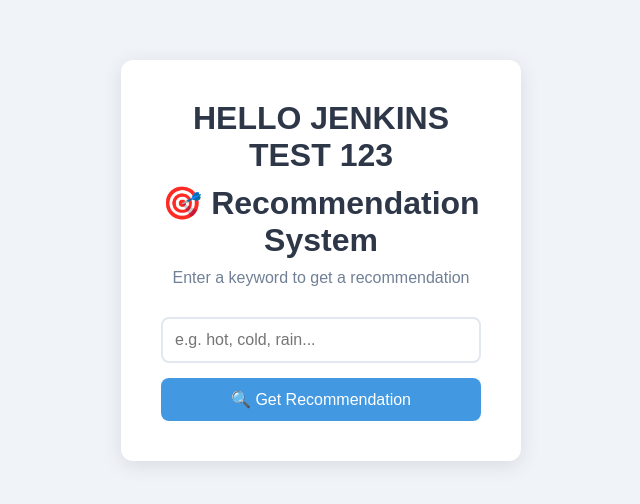
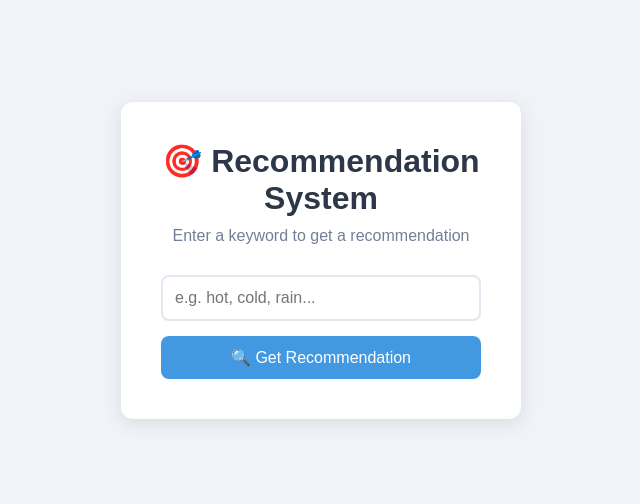
Before and after one commit to ramaatallah/final-project-UNIX, a plain HTML site: page index.html in a window 1280 px wide. Shown: the part 140-644 px from the top of the page, without its empty margins (319-959 px from the left). Drawn offline with Linux system fonts and the light colour scheme.

Commit message:
Auto commit: Fri May 15 11:27:18 PM EEST 2026

```diff
--- a/index.html
+++ b/index.html
@@ -83,7 +83,7 @@
 </head>
 <body>
     <div class="container">
-        <h1>HELLO JENKINS TEST 123</h1>
+
         <h1>🎯 Recommendation System</h1>
         <p>Enter a keyword to get a recommendation</p>
 
```
